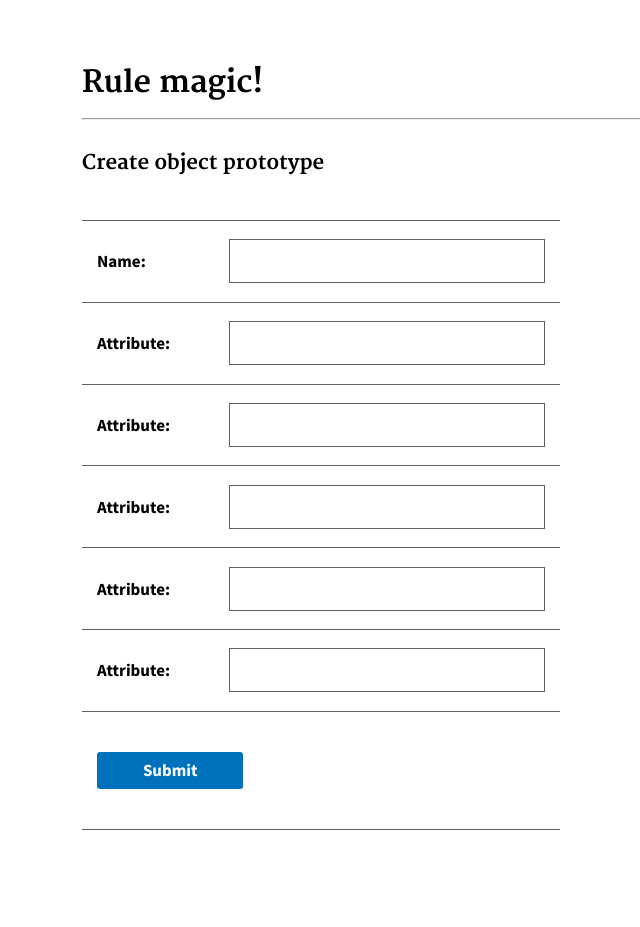
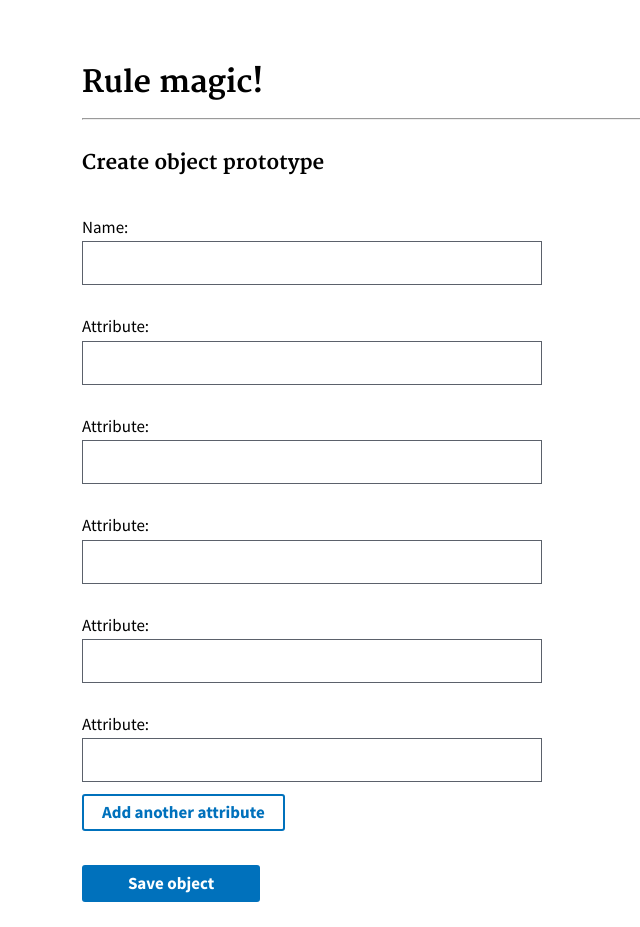
Before and after one commit to 18F/opm-faces, a Flask app: page /prototypes/create in a window 1280 px wide. Shown: the whole page, without its empty margins (68-708 px from the left). Before the commit the page ends 830 px from the top, so only its background shows below. Run offline with Flask 2, Linux system fonts and the light colour scheme.

Commit message:
set up templates for specific JS

```diff
--- a/magic_rules/templates/base.html
+++ b/magic_rules/templates/base.html
@@ -7,5 +7,6 @@
 </head>
 <body>
 {% block body %}{% endblock %}
+{% block scripts %}{% endblock %}
 </body>
 </html>
--- a/magic_rules/templates/create_prototypes.html
+++ b/magic_rules/templates/create_prototypes.html
@@ -10,27 +10,14 @@
   </h3>
   <div class="usa-width-one-half">
     <form method="post" action="/prototypes/_incoming" enctype="multipart/form-data">
-      <table class="usa-table-borderless">
-        <tbody>
-          <tr>
-            <th scope="row"><strong>Name:</th>
-            <td><input name="name"></td>
-          </tr>
-          {% for num in range(5) %}
-            <tr>
-              <th scope="row"><strong>Attribute:</th>
-              <td><input name="attribute_{{num}}"></td>
-            </tr>
-          {% endfor %}
-        </tbody>
-        <tfoot>
-          <tr>
-            <td colspan="2">
-              <button value="submit" type="submit">Submit</button>
-            </td>
-          </tr>
-        </tfoot>
-      </table>
+      <label for="name">Name:</label>
+      <input type="text" id="name" name="name">
+      {% for num in range(5) %}
+        <label for="attribute_{{num}}">Attribute:</label>
+        <input type="text" id="attribute_{{num}}" name="attribute_{{num}}">
+      {% endfor %}
+      <a class="usa-button usa-button-outline">Add another attribute</a>
+      <button value="submit" type="submit">Save object</button>
     </form>
   </div>
 </div>
--- a/magic_rules/templates/create_rules.html
+++ b/magic_rules/templates/create_rules.html
@@ -9,6 +9,9 @@
   <h3>
     Create rules
   </h3>
+  <div class="usa-width-one-half" id="js-create-rules">
+
+  </div>
   <div class="usa-width-one-half">
     <form method="post" action="/rules/_incoming" enctype="multipart/form-data">
       <table class="usa-table-borderless">
```
